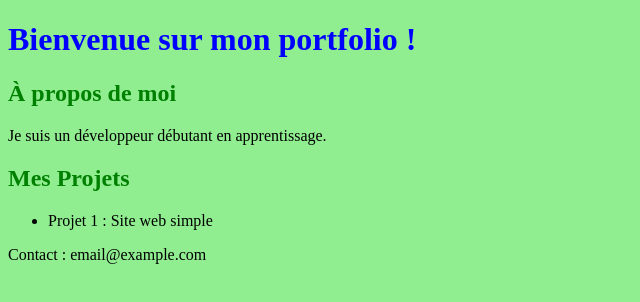
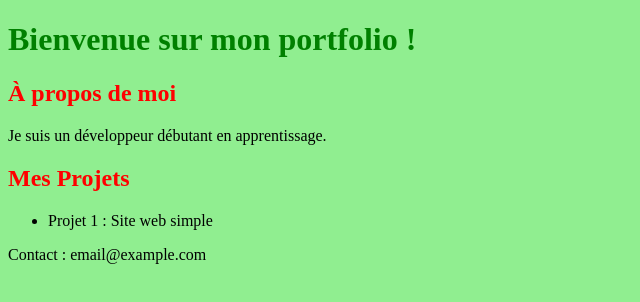
Before and after one commit to selikhamel/mon-portfoli, a plain HTML site: page index.html in a window 1280 px wide. Shown: the whole page, without its empty margins (0-640 px from the left). Drawn offline with Linux system fonts and the light colour scheme.

```diff
--- a/styles.css
+++ b/styles.css
@@ -1 +1,3 @@
-body { background-color: lightgreen; } h1 { color: blue; }h2 { color: green; }
+body { background-color: lightgreen; }
+h1 { color: green; }
+h2 { color: red; }
```
